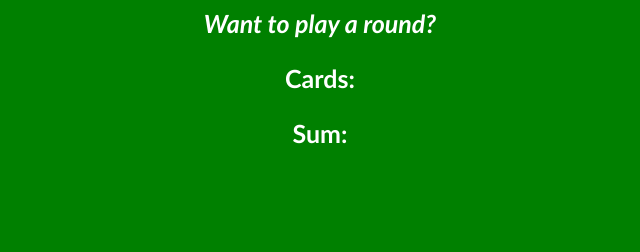
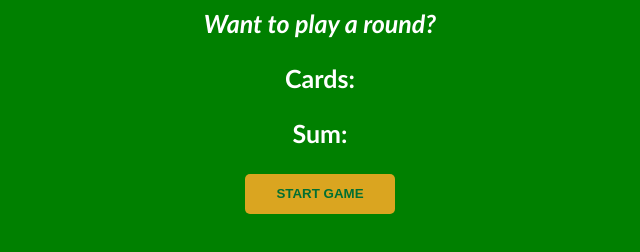
Before and after one commit to shadrackbond/Javascript-Journey, a plain HTML site: page Black-jack app/index.html in a window 1280 px wide. Shown: the part 106-358 px from the top of the page, without its empty margins (320-960 px from the left). Drawn offline with Linux system fonts and the light colour scheme.

Commit message:
button and its functionality

```diff
--- a/Black-jack app/index.css
+++ b/Black-jack app/index.css
@@ -15,3 +15,14 @@ h1{
 #message-el{
     font-style: italic;
 }
+
+button{
+    color: #016f32;
+    width: 150px;
+    height: 40px;
+    background: goldenrod;
+    cursor: pointer;
+    font-weight: bold;
+    border: none;
+    border-radius: 5px;
+}
--- a/Black-jack app/index.html
+++ b/Black-jack app/index.html
@@ -12,6 +12,10 @@
     <p>Cards:</p>
     <p>Sum:</p>
 
+    <button onclick="startGame()">
+        START GAME
+    </button>
+
     <script src="index.js">
 
     </script>
--- a/Black-jack app/index.js
+++ b/Black-jack app/index.js
@@ -10,18 +10,18 @@ let sum = firstCard + secondCard;
 //if less than or equal to 20: do you want to draw a new card?
 //else if exactly 21: you have blackjack
 //else: you are out of the game
+function startGame(){
 
-if(sum <= 20){
+    if (sum <= 20) {
         message = "Do you want to draw a new card";
     }
-else if(sum === 21){
+    else if (sum === 21) {
         message = "Wow, you have a Blackjack";
         hasBlackJACK = true;
     }
-else{
+    else {
         message = "you are out of the game";
         isAlive = false;
     }
-console.log(hasBlackJACK)
-console.log(isAlive)
     console.log(message)
+}
```
Lines whose indentation alone changed are shown as unchanged.
